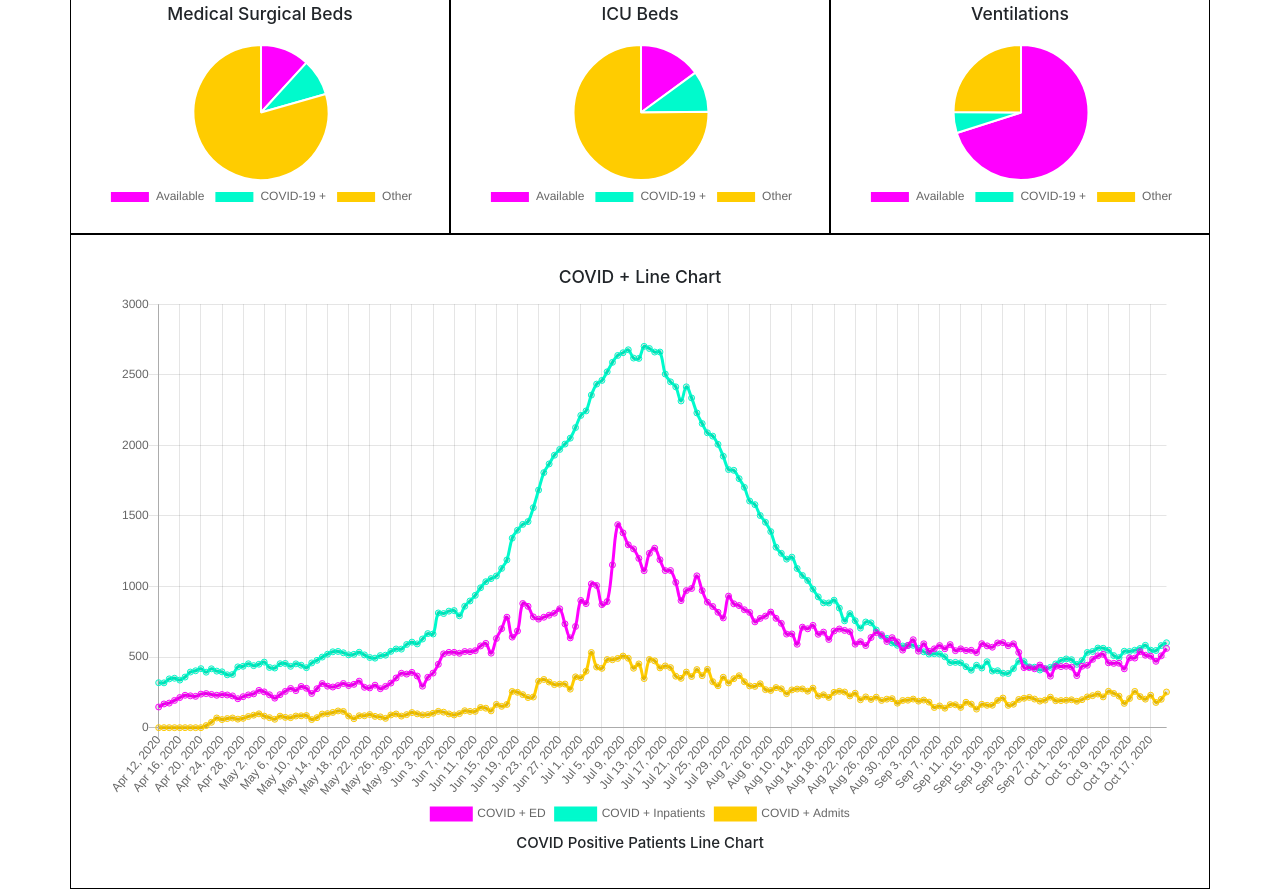
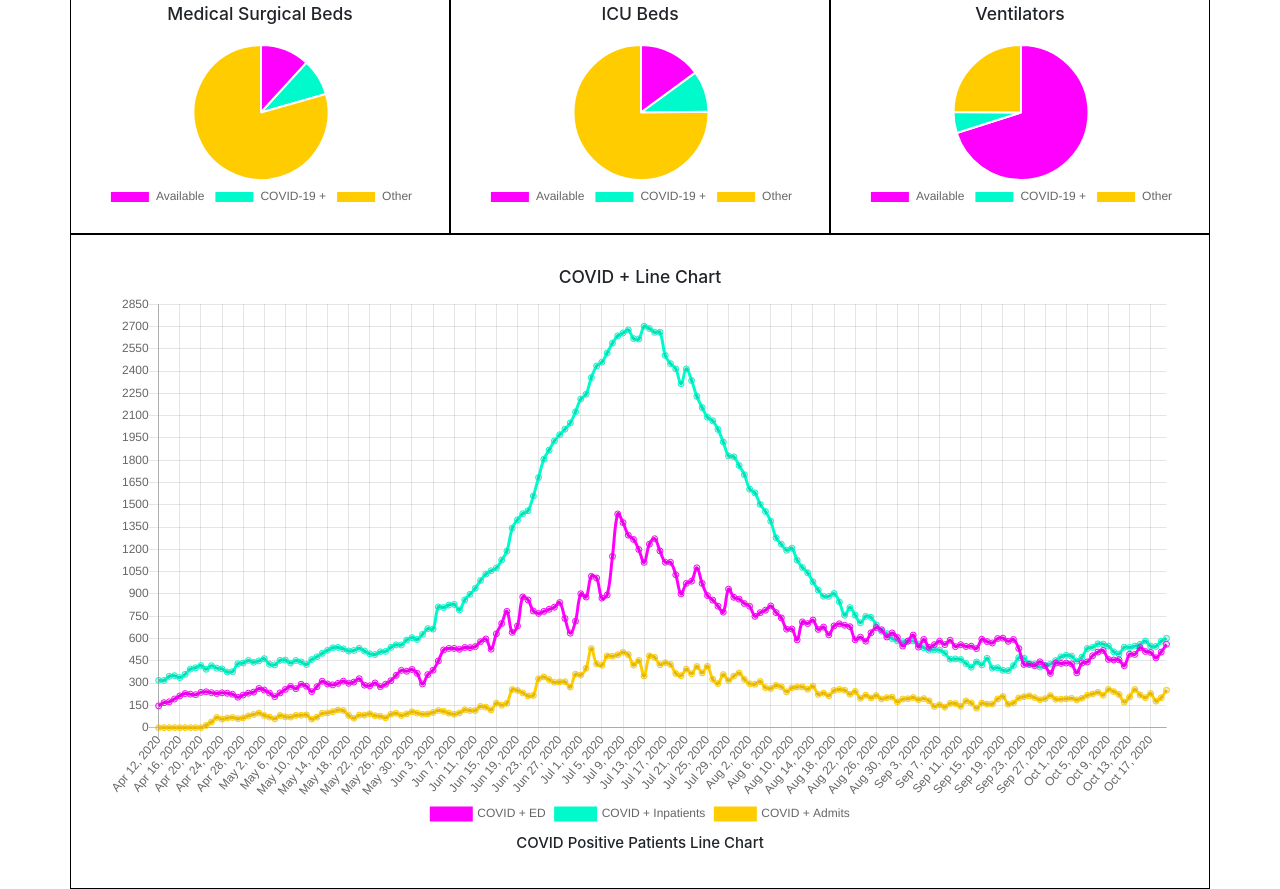
Before and after one commit to jd9913/Covid-Utilization-Dashboard, a website: page index.html in a window 1280 px wide. Shown: the part 432-1321 px from the top of the page. Drawn offline with nearby package versions, Linux system fonts and the light colour scheme.

Commit message:
updating with changes from user

```diff
--- a/index.html
+++ b/index.html
@@ -129,7 +129,7 @@
 
                 <div class="col-sm-4 text-center">
                     <div class="panel panel-default">
-                        <h3 class="panel-title"> Ventilations</h3>
+                        <h3 class="panel-title"> Ventilators</h3>
                     </div>
                     <div class="panel-content text-center">
                         <p id="VentsAvail">
--- a/scripts/testing.js
+++ b/scripts/testing.js
@@ -394,36 +394,45 @@ function populateAllVariables(allData1) {
     // Global + Custom Chart Config Options
 
     let options = {
-        // bezierCurve: true,
-        // animation: true,
-        // animationEasing: "easeOutQuart",
-        // showScale: true,
-        // tooltipEvents: ["mousemove", "touchstart", "touchmove"],
-        // tooltipCornerRadius: 3,
-        // pointDot: true,
-        // pointDotRadius: 4,
-        // datasets:
-        //     { fill: false, },
-        // scaleShowLine: true,
-        // animationEasing: "easeOutBounce",
-        // animateRotate: true,
-        // animateScale: true,
-        // responsive: true,
-        // legend: {
-        //     display: true,
-        //     position: 'bottom',
-        //     Labels: {
-        //         fontColor: fontColor,
-        //         fontFamily: "'Arial','sans-serif', 'Helvetica'",
-        //         fontSize: 10,
-        //        generateLabels: true,
 
-        //     }
-        // }
+        tooltipEvents: ["mousemove", "touchstart", "touchmove"],
+        pointDot: true,
+        pointDotRadius: 4,
+        layout: {
+            padding: 0,
+        },
+        responsive: true,
+        legend: {
+            display: true,
+            position: 'bottom',
 
+            Labels: {
+                fontColor: fontColor,
+                fontFamily: "'Arial','sans-serif', 'Helvetica'",
+                fontSize: 10,
+                generateLabels: true,
+            }
+        }
     };
 
+
+
     let lineOptions = {
+        scales:{
+            yAxes:[{
+                ticks:{
+
+                    stepSize:150
+                }
+            }]
+            // xAxes:[{
+            //     type: 'time',
+            //     time:{
+            //         unit: 'week'
+            //     }
+
+            // }]
+        },
 
         tooltipEvents: ["mousemove", "touchstart", "touchmove"],
         pointDot: true,
@@ -460,7 +469,7 @@ function populateAllVariables(allData1) {
             }]
 
         },
-        options: lineOptions
+        options: options
     });
 
 
@@ -479,7 +488,7 @@ function populateAllVariables(allData1) {
 
             }]
         },
-        options: lineOptions
+        options: options
     });
 
     // ventilated patients graph
@@ -494,7 +503,7 @@ function populateAllVariables(allData1) {
 
             }]
         },
-        options: lineOptions
+        options: options
     });
 
 
```
